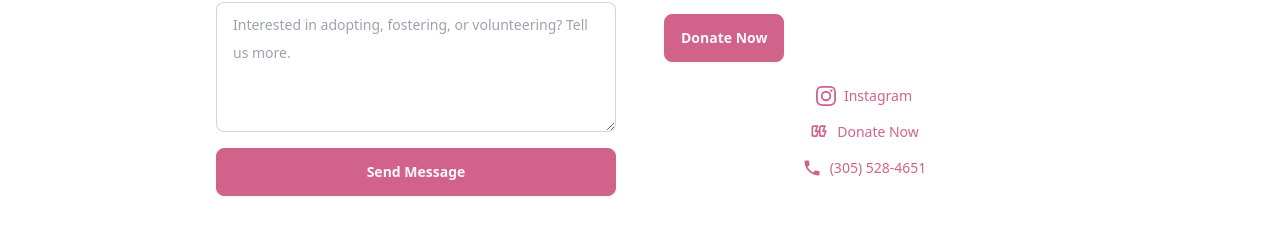
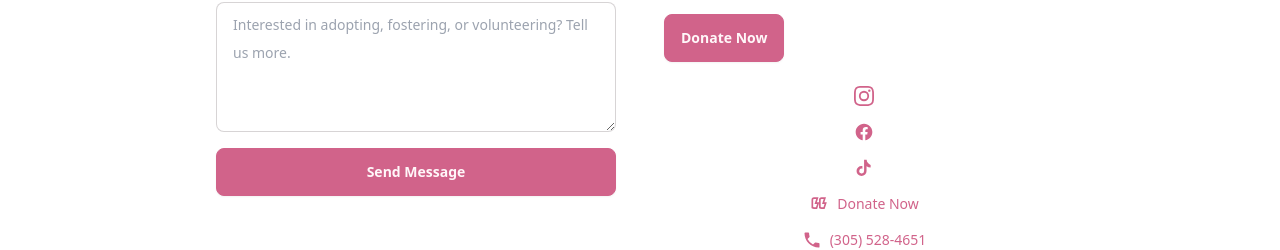
Before and after one commit to genesisbarrios/prettykittymiami, a Next.js app: page /contact in a window 1280 px wide. Shown: the part 556-806 px from the top of the page. Built offline with nearby package versions, Linux system fonts and the light colour scheme; no server answers.

Commit message:
first commit

```diff
--- a/app/gallery/page.tsx
+++ b/app/gallery/page.tsx
@@ -62,7 +62,7 @@ export default function GalleryPage() {
               rel="noopener noreferrer"
               className="btn btn-primary btn-lg"
             >
-              See More on Instagram
+              See More Photos
             </a>
           </div>
         </section>
--- a/components/SocialLinks.tsx
+++ b/components/SocialLinks.tsx
@@ -4,6 +4,18 @@ import config from "@/config";
 const InstagramIcon = () => (
   <svg viewBox="0 0 24 24" fill="currentColor" className="w-5 h-5">
     <path d="M12 2.163c3.204 0 3.584.012 4.85.07 3.252.148 4.771 1.691 4.919 4.919.058 1.265.069 1.645.069 4.849 0 3.205-.012 3.584-.069 4.849-.149 3.225-1.664 4.771-4.919 4.919-1.266.058-1.644.07-4.85.07-3.204 0-3.584-.012-4.849-.07-3.26-.149-4.771-1.699-4.919-4.92-.058-1.265-.07-1.644-.07-4.849 0-3.204.013-3.583.07-4.849.149-3.227 1.664-4.771 4.919-4.919 1.266-.057 1.645-.069 4.849-.069zm0-2.163c-3.259 0-3.667.014-4.947.072-4.358.2-6.78 2.618-6.98 6.98-.059 1.281-.073 1.689-.073 4.948 0 3.259.014 3.668.072 4.948.2 4.358 2.618 6.78 6.98 6.98 1.281.058 1.689.072 4.948.072 3.259 0 3.668-.014 4.948-.072 4.354-.2 6.782-2.618 6.98-6.98.059-1.28.073-1.689.073-4.948 0-3.259-.014-3.667-.072-4.947-.196-4.354-2.617-6.78-6.979-6.98-1.281-.059-1.69-.073-4.949-.073zm0 5.838a6.162 6.162 0 100 12.324 6.162 6.162 0 000-12.324zm0 10.162a4 4 0 110-8 4 4 0 010 8zm6.406-11.845a1.44 1.44 0 100 2.881 1.44 1.44 0 000-2.881z" />
+  </svg>
+);
+
+const FacebookIcon = () => (
+  <svg viewBox="0 0 24 24" fill="currentColor" className="w-5 h-5">
+    <path d="M22 12.06C22 6.505 17.523 2 12 2S2 6.505 2 12.06c0 5.02 3.657 9.184 8.438 9.94v-7.03H7.898v-2.91h2.54V9.845c0-2.507 1.492-3.89 3.777-3.89 1.094 0 2.238.195 2.238.195v2.46h-1.26c-1.243 0-1.63.771-1.63 1.562v1.878h2.773l-.443 2.91h-2.33V22c4.78-.756 8.437-4.92 8.437-9.94z" />
+  </svg>
+);
+
+const TikTokIcon = () => (
+  <svg viewBox="0 0 24 24" fill="currentColor" className="w-5 h-5">
+    <path d="M16.6 5.82c-.9-.98-1.4-2.26-1.4-3.62h-3.1v13.44a2.9 2.9 0 11-2.05-2.77V9.7a5.98 5.98 0 00-1-.09 6 6 0 106 6V9.94a8.5 8.5 0 004.9 1.56V8.4a5.6 5.6 0 01-3.35-2.58z" />
   </svg>
 );
 
@@ -32,10 +44,11 @@ const PhoneIcon = () => (
   </svg>
 );
 
-// Renders Instagram / Google Business / primary CTA / phone as a row of
-// icon links. Used on the homepage and in the footer per client request that
-// all socials stay visible in both places. Google Business is skipped when
-// no link is configured (e.g. a client without a set-up listing yet).
+// Renders Instagram / Facebook / TikTok / Google Business / primary CTA /
+// phone as a row of icon links. Used on the homepage and in the footer per
+// client request that all socials stay visible in both places. Social
+// platform icons are icon-only (no text label) — Facebook/TikTok/Google
+// Business are skipped when no link is configured for a given client.
 export default function SocialLinks({
   variant = "default",
   className = "",
@@ -61,8 +74,33 @@ export default function SocialLinks({
         className={linkClass}
       >
         <InstagramIcon />
-        <span className="text-sm">Instagram</span>
       </a>
+
+      {config.facebookUrl && (
+        <a
+          href={config.facebookUrl}
+          target="_blank"
+          rel="noopener noreferrer"
+          aria-label="Facebook"
+          title="Facebook"
+          className={linkClass}
+        >
+          <FacebookIcon />
+        </a>
+      )}
+
+      {config.tiktokUrl && (
+        <a
+          href={config.tiktokUrl}
+          target="_blank"
+          rel="noopener noreferrer"
+          aria-label="TikTok"
+          title="TikTok"
+          className={linkClass}
+        >
+          <TikTokIcon />
+        </a>
+      )}
 
       {config.googleBusinessUrl && (
         <a
@@ -74,7 +112,6 @@ export default function SocialLinks({
           className={linkClass}
         >
           <GoogleIcon />
-          <span className="text-sm">Google Reviews</span>
         </a>
       )}
 
--- a/libs/seo.tsx
+++ b/libs/seo.tsx
@@ -87,7 +87,12 @@ export const renderLocalBusinessSchema = () => {
             "@type": "Place",
             name: `${area}, FL`,
           })),
-          sameAs: [config.instagramUrl, config.googleBusinessUrl].filter(Boolean),
+          sameAs: [
+            config.instagramUrl,
+            config.facebookUrl,
+            config.tiktokUrl,
+            config.googleBusinessUrl,
+          ].filter(Boolean),
         }),
       }}
     ></script>
```
Also changed, not shown: app/gallery/._page.tsx, components/._SocialLinks.tsx (added), libs/._seo.tsx.
